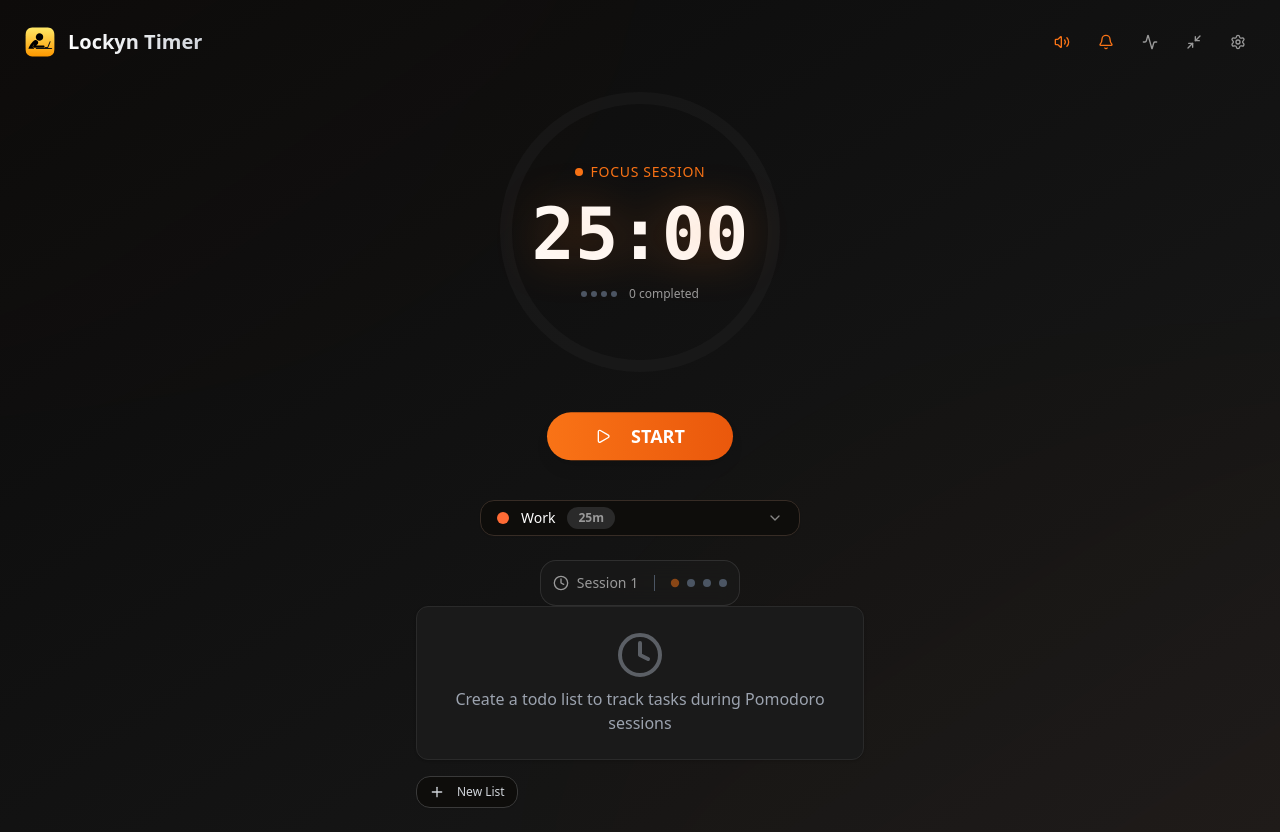
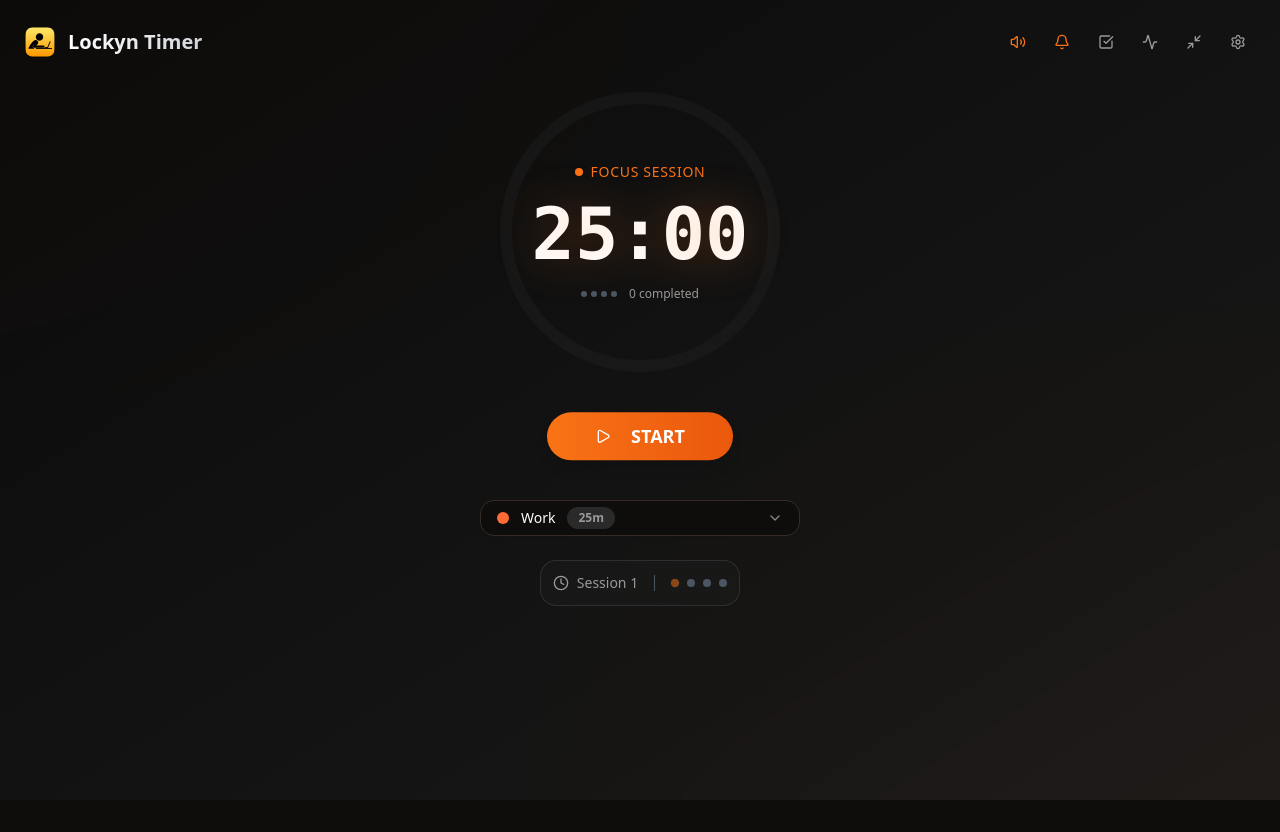
Before and after one commit to ElvinEga/pomodoro-timer, a React (Vite) app: page / in a window 1280 px wide. After the commit the page ends 800 px from the top, so only its background shows below. Built offline with nearby package versions, Linux system fonts and the light colour scheme; the HTML template or start-up script is replaced by a standard one.

Commit message:
remoce todo from man screen

```diff
--- a/src/components/Timer/TimerWithNotifications.tsx
+++ b/src/components/Timer/TimerWithNotifications.tsx
@@ -13,7 +13,7 @@ import { DailyLog } from "@/components/ActivityLog/DailyLog";
 import { ActivityCalendar } from "@/components/ActivityLog/ActivityCalendar";
 import { StatisticsCharts } from "@/components/ActivityLog/StatisticsCharts";
 import { EnhancedSettingsModal } from "@/components/Settings/EnhancedSettingsModal";
-import { TodoListView } from "@/components/TodoList/TodoListView";
+import { TodoMainView } from "@/components/TodoList/TodoMainView";
 import { TodoTimerIntegration } from "@/components/TodoList/TodoTimerIntegration";
 import {
   Settings,
@@ -27,6 +27,7 @@ import {
   Clock,
   ChevronLeftCircle,
   ArrowLeft,
+  CheckSquare,
 } from "lucide-react";
 import { Button } from "@/components/ui/button";
 import { motion, AnimatePresence } from "framer-motion";
@@ -48,6 +49,7 @@ function TimerContent() {
   const [pendingActivity, setPendingActivity] = useState<any>(null);
   const [selectedDate, setSelectedDate] = useState(new Date());
   const [showActivityView, setShowActivityView] = useState(false);
+  const [showTodoView, setShowTodoView] = useState(false);
   const [settingsOpen, setSettingsOpen] = useState(false);
   const [isMinimized, setIsMinimized] = useState(false);
   const { toast } = useToast();
@@ -302,12 +304,33 @@ function TimerContent() {
               </Button>
             </motion.div>
 
+            {/* Todo View Toggle */}
+            <motion.div whileHover={{ scale: 1.1 }} whileTap={{ scale: 0.9 }}>
+              <Button
+                variant="ghost"
+                size="icon"
+                onClick={() => {
+                  setShowTodoView(true);
+                  setShowActivityView(false);
+                }}
+                className={cn(
+                  "text-muted-foreground hover:text-primary-foreground",
+                  showTodoView && "text-orange-500 bg-orange-500/10"
+                )}
+              >
+                <CheckSquare className="w-5 h-5" />
+              </Button>
+            </motion.div>
+
             {/* Activity view toggle */}
             <motion.div whileHover={{ scale: 1.1 }} whileTap={{ scale: 0.9 }}>
               <Button
                 variant="ghost"
                 size="icon"
-                onClick={() => setShowActivityView(!showActivityView)}
+                onClick={() => {
+                  setShowActivityView(true);
+                  setShowTodoView(false);
+                }}
                 className={cn(
                   "text-muted-foreground hover:text-primary-foreground",
                   showActivityView && "text-orange-500 bg-orange-500/10"
@@ -345,7 +368,7 @@ function TimerContent() {
         </motion.div>
 
         <AnimatePresence mode="wait">
-          {!showActivityView ? (
+          {!showActivityView && !showTodoView ? (
             <motion.div
               initial={{ opacity: 0, scale: 0.9 }}
               animate={{ opacity: 1, scale: 1 }}
@@ -423,22 +446,8 @@ function TimerContent() {
                   )}
                 </div>
               </motion.div>
-
-              {/* Todo Integration */}
-              <motion.div
-                initial={{ opacity: 0, y: 20 }}
-                animate={{ opacity: 1, y: 0 }}
-                transition={{ delay: 0.7 }}
-                className="w-full max-w-md space-y-4"
-              >
-                {/* Quick Todo View */}
-                <TodoTimerIntegration />
-
-                {/* Full Todo List */}
-                <TodoListView />
-              </motion.div>
             </motion.div>
-          ) : (
+          ) : showActivityView ? (
             <motion.div
               initial={{ opacity: 0, y: 20 }}
               animate={{ opacity: 1, y: 0 }}
@@ -644,7 +653,37 @@ function TimerContent() {
               {/* Additional Statistics Charts */}
               <StatisticsCharts />
             </motion.div>
-          )}
+          ) : showTodoView ? (
+            <motion.div
+              initial={{ opacity: 0, y: 20 }}
+              animate={{ opacity: 1, y: 0 }}
+              exit={{ opacity: 0, y: -20 }}
+              className="flex-1 space-y-6"
+            >
+              {/* Todo View Header */}
+              <div className="flex items-center justify-between">
+                <div>
+                  <h2 className="text-xl font-bold text-primary-foreground">
+                    Todo Lists
+                  </h2>
+                  <p className="text-muted-foreground text-sm">
+                    Manage your tasks and track progress
+                  </p>
+                </div>
+                <Button
+                  variant="outline"
+                  onClick={() => setShowTodoView(false)}
+                  className="bg-primary border-[#2a2a2a] text-gray-300 hover:bg-[#2a2a2a]"
+                >
+                  <ArrowLeft className="w-4 h-4 mr-2" />
+                  Back
+                </Button>
+              </div>
+
+              {/* Todo List View */}
+              <TodoMainView />
+            </motion.div>
+          ) : null}
         </AnimatePresence>
 
         {/* Activity Input Modal */}
--- /dev/null
+++ b/src/components/TodoList/TodoMainView.tsx
@@ -0,0 +1,6 @@
+import React from 'react';
+import { TodoListView } from './TodoListView';
+
+export function TodoMainView() {
+  return <TodoListView />;
+}
--- a/src/components/TodoList/TodoTimerIntegration.tsx
+++ b/src/components/TodoList/TodoTimerIntegration.tsx
@@ -15,9 +15,10 @@ import { cn } from '@/lib/utils';
 
 interface TodoTimerIntegrationProps {
   className?: string;
+  compact?: boolean;
 }
 
-export function TodoTimerIntegration({ className }: TodoTimerIntegrationProps) {
+export function TodoTimerIntegration({ className, compact = false }: TodoTimerIntegrationProps) {
   const { activeList, toggleTodo, incrementPomodoro } = useTodoContext();
   const [activeTodoId, setActiveTodoId] = useState<string | null>(null);
 
@@ -78,12 +79,14 @@ export function TodoTimerIntegration({ className }: TodoTimerIntegrationProps) {
       {/* Next Tasks */}
       <Card className="bg-[#1a1a1a] border-[#2a2a2a]">
         <CardHeader>
-          <CardTitle className="text-white text-sm">Upcoming Tasks</CardTitle>
+          <CardTitle className="text-white text-sm">
+            {compact ? "Current Tasks" : "Upcoming Tasks"}
+          </CardTitle>
         </CardHeader>
         <CardContent>
           <div className="space-y-2">
             <AnimatePresence>
-              {incompleteTodos.slice(0, 3).map((todo, index) => (
+              {incompleteTodos.slice(0, compact ? 2 : 3).map((todo, index) => (
                 <motion.div
                   key={todo.id}
                   initial={{ opacity: 0, x: -20 }}
@@ -133,6 +136,7 @@ export function TodoTimerIntegration({ className }: TodoTimerIntegrationProps) {
       </Card>
 
       {/* Quick Stats */}
+      {!compact && (
         <Card className="bg-[#1a1a1a] border-[#2a2a2a] p-4">
           <div className="flex items-center justify-between text-sm">
             <div className="text-gray-400">
@@ -151,6 +155,7 @@ export function TodoTimerIntegration({ className }: TodoTimerIntegrationProps) {
             />
           </div>
         </Card>
+      )}
     </div>
   );
 }
```
Lines whose indentation alone changed are shown as unchanged.
